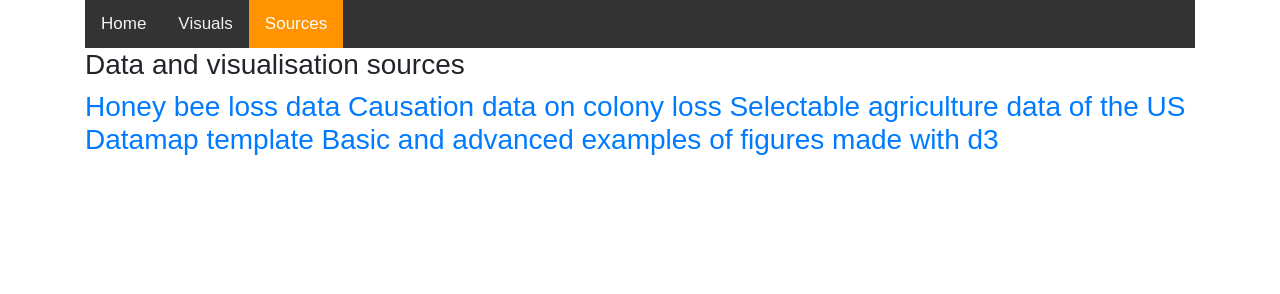
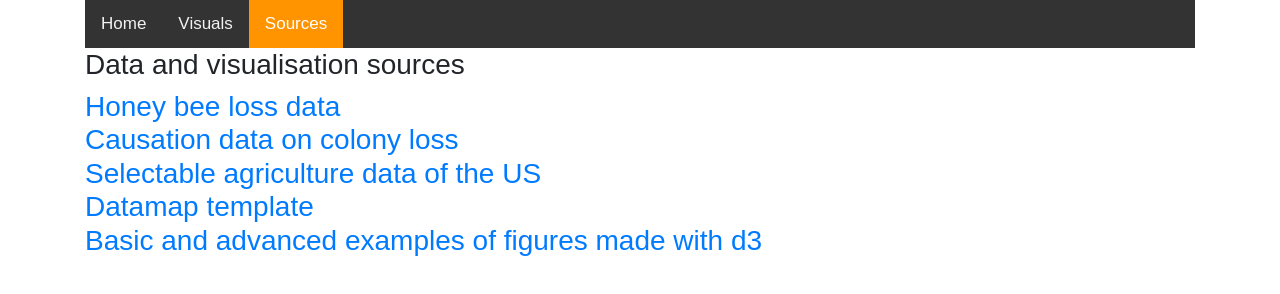
Before and after one commit to Thobio22/project, a plain HTML site: page links.html in a window 1280 px wide. Drawn offline with nearby package versions, Linux system fonts and the light colour scheme.

Commit message:
links goed

```diff
--- a/links.html
+++ b/links.html
@@ -34,11 +34,11 @@
       </div>
       <h3>Data and visualisation sources<h3>
       <p>
-        <a href="https://data.world/finley/bee-colony-statistical-data-from-1987-2017">Honey bee loss data</a>
-        <a href="https://usda.library.cornell.edu/concern/publications/rn301137d?locale=en">Causation data on colony loss</a>
-        <a href="https://quickstats.nass.usda.gov/">Selectable agriculture data of the US</a>
-        <a href="https://datamaps.github.io/">Datamap template</a>
-        <a href="https://www.d3-graph-gallery.com/">Basic and advanced examples of figures made with d3</a>
+        <a href="https://data.world/finley/bee-colony-statistical-data-from-1987-2017">Honey bee loss data</a><br>
+        <a href="https://usda.library.cornell.edu/concern/publications/rn301137d?locale=en">Causation data on colony loss</a><br>
+        <a href="https://quickstats.nass.usda.gov/">Selectable agriculture data of the US</a><br>
+        <a href="https://datamaps.github.io/">Datamap template</a><br>
+        <a href="https://www.d3-graph-gallery.com/">Basic and advanced examples of figures made with d3</a><br>
       </p>
     </div>
 
```
